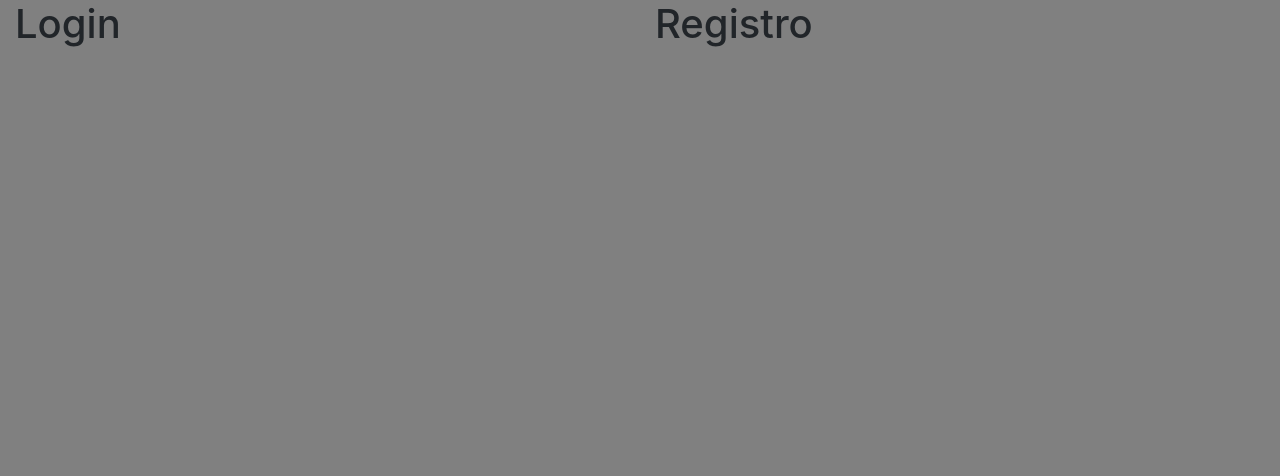
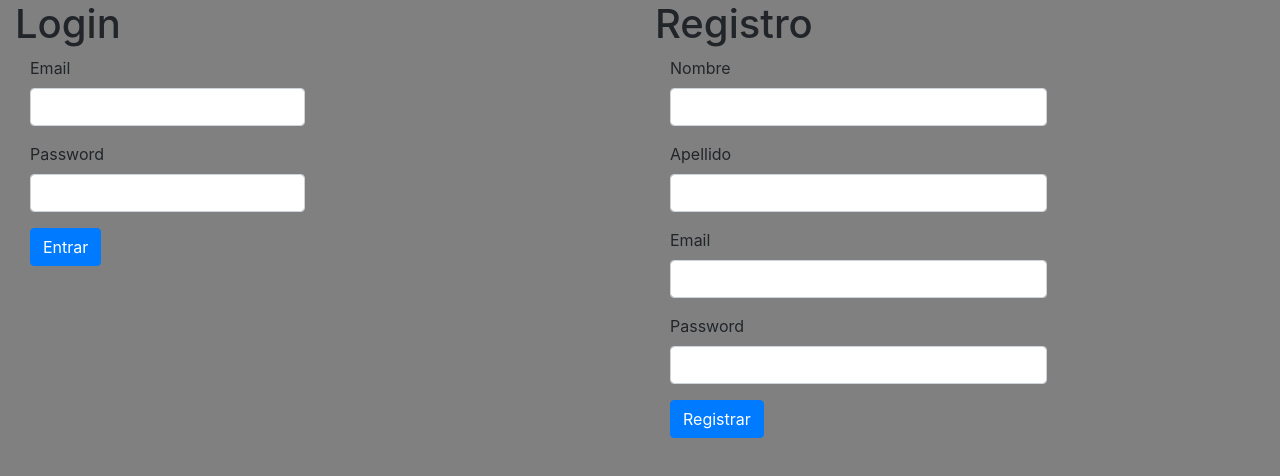
Before and after one commit to RgmDev/music-app, an Angular app in the folder client/: page / in a window 1280 px wide. Shown: the top 476 px of the page. Built offline with nearby package versions, Linux system fonts and the light colour scheme.

Commit message:
front - login y registro

```diff
--- a/client/src/app/app.component.html
+++ b/client/src/app/app.component.html
@@ -6,15 +6,79 @@
 
 <div *ngIf='identity' class='navigation col-lg-12'>
   <p>Estas identificado en la app</p>
+  <span>
+    {{ identity.name }} {{ identity.surname }}
+  </span>
+  <span class="btn btn-warning" (click)="logOut()">
+    Cerrar sesión
+  </span>
 </div>
 
-<div class="container-fluid">
+<div *ngIf="!identity" class="container-fluid">
   <div class="row">
     <div class="col-lg-6">
       <h1>Login</h1>
+      <div *ngIf="errorMessage">
+        <div class="alert alert-warning" role="alert">
+          <strong>Error:</strong> {{ errorMessage }}
+        </div>
+      </div>
+      <form #loginForm="ngForm" (ngSubmit)="onSubmit()" class="col-md-6">
+        <p>
+          <label>Email</label>
+          <input type="email" #email="ngModel" name="email" [(ngModel)]="user.email" class="form-control" required>
+          <span *ngIf="!email.valid && email.touched">
+            El campo email es obligatorio
+          </span>
+        </p>
+        <p>
+          <label>Password</label>
+          <input type="password" #password="ngModel" name="password" [(ngModel)]="user.password" class="form-control" required>
+          <span *ngIf="!password.valid && password.touched">
+            El campo password es obligatorio
+          </span>
+        </p>
+        <input type="submit" value="Entrar" class="btn btn-primary">
+      </form>
     </div>
     <div class="col-lg-6">
       <h1>Registro</h1>
+      <div *ngIf="alertRegister">
+        <div class="alert alert-info" role="alert">
+          {{ alertRegister }}
+        </div>
+      </div>
+      <form #registerForm="ngForm" (submit)="onSubmitRegister()" class="col-md-8">
+        <p>
+          <label>Nombre</label>
+          <input type="text" #name="ngModel" name ="name" [(ngModel)]="user_register.name" class="form-control" required>
+          <span *ngIf="!name.valid && name.touched">
+            El campo nombre es obligatorio
+          </span>
+        </p>
+        <p>
+          <label>Apellido</label>
+          <input type="text" #surname="ngModel" name ="surname" [(ngModel)]="user_register.surname" class="form-control" required>
+          <span *ngIf="!surname.valid && surname.touched">
+            El campo apellidos es obligatorio
+          </span>
+        </p>
+        <p>
+          <label>Email</label>
+          <input type="text" #email="ngModel" name ="email" [(ngModel)]="user_register.email" class="form-control" required>
+          <span *ngIf="!email.valid && email.touched">
+            El campo email es obligatorio
+          </span>
+        </p>
+        <p>
+          <label>Password</label>
+          <input type="password" #password="ngModel" name ="password" [(ngModel)]="user_register.password" class="form-control" required>
+          <span *ngIf="!password.valid && password.touched">
+            El campo contraseña es obligatorio
+          </span>
+        </p>
+        <input type="submit" value="Registrar" class="btn btn-primary">
+      </form>
     </div>
   </div>
 </div>
--- a/client/src/app/app.component.ts
+++ b/client/src/app/app.component.ts
@@ -1,18 +1,113 @@
-import { Component } from '@angular/core';
+import { Component, OnInit } from '@angular/core';
 import { User } from './models/user';
+import { UserService } from './services/user.services'
 
 @Component({
   selector: 'app-root',
-  templateUrl: './app.component.html'
+  templateUrl: './app.component.html',
+  providers: [
+    UserService
+  ]
 })
-export class AppComponent {
-  public title = 'Music App';
-  public user: User;
-  public identity;
-  public token;
 
-  constructor(){
-    this.user = new User('', '', '', '', '', 'ROLE_USER', '');
+export class AppComponent implements OnInit{
+  public title = 'Music App'
+  public user: User
+  public user_register: User
+  public identity
+  public token
+  public errorMessage
+  public alertRegister
+
+  constructor(private _userService: UserService){
+    this.user = new User('', '', '', '', '', 'ROLE_USER', '')
+    this.user_register = new User('', '', '', '', '', 'ROLE_USER', '')
+  }
+
+  ngOnInit(){
+    this.identity = this._userService.getIdentity()
+    this.token = this._userService.getToken()
+    console.log(this.token)
+  }
+
+  public onSubmit(){
+
+    this._userService.singup(this.user).subscribe(
+      response => {
+        let identity = response.user
+        this.identity = identity
+        if(!this.identity._id){
+          alert("El usuario no esta correctamente identificado")
+        }else{
+
+          localStorage.setItem('identity', JSON.stringify(identity))
+
+          this._userService.singup(this.user, true).subscribe(
+            response => {
+              let token = response.token
+              this.token = token
+              if(this.token.length <= 0){
+                alert("El token no se ha generado")
+              }else{
+                localStorage.setItem('token', JSON.stringify(token))
+                this.user = new User('', '', '', '', '', 'ROLE_USER', '')
+              }
+
+            },
+            error => {
+              let errorMessage = <any>error
+              if(errorMessage != null){
+                var body = JSON.parse(error._body)
+                this.errorMessage = body.message
+                console.log(error)
+              }
+            }
+          )
+
+
+        }
+      },
+      error => {
+        let errorMessage = <any>error
+        if(errorMessage != null){
+          var body = JSON.parse(error._body)
+          this.errorMessage = body.message
+          console.log(error)
+        }
+      }
+    )
+
+  }
+
+  public logOut(){
+    localStorage.removeItem('identity')
+    localStorage.removeItem('token')
+    localStorage.clear();
+    this.identity = null
+    this.token = null
+  }
+
+  onSubmitRegister(){
+    this._userService.register(this.user_register).subscribe(
+      response => {
+        let user = response.user
+        this.user_register = user
+        if(!user._id){
+          this.alertRegister = 'Error al registrarse'
+        }else{
+          this.alertRegister = 'El registro se ha realizado correctamente ('+this.user_register.email+')'
+          this.user_register = new User('', '', '', '', '', 'ROLE_USER', '')
+        }
+      },
+      error => {
+        let errorMessage = <any>error
+        if(errorMessage != null){
+          var body = JSON.parse(error._body)
+          this.alertRegister = body.message
+          console.log(error)
+        }
+      }
+    )
   }
 
 }
--- /dev/null
+++ b/client/src/app/services/global.ts
@@ -0,0 +1,3 @@
+export var GLOBAL = {
+  url: 'http://localhost:3977/api/'
+}
--- /dev/null
+++ b/client/src/app/services/user.services.ts
@@ -0,0 +1,64 @@
+import { Injectable } from '@angular/core'
+import {Http, Response, Headers} from '@angular/http'
+import 'rxjs/add/operator/map'
+import { Observable } from 'rxjs/Observable'
+import { GLOBAL } from './global'
+import { getHashes } from 'crypto'
+
+@Injectable()
+export class UserService{
+
+  public url: string
+  public identity: string
+  public token: string
+
+  constructor(private _http: Http){
+    this.url = GLOBAL.url
+  }
+
+  singup(user_to_login, gethash = null){
+
+    if(gethash != null){
+      user_to_login.getHash = gethash
+    }
+
+    let json = JSON.stringify(user_to_login)
+    let params = json
+    let headers = new Headers({'Content-Type': 'application/json'})
+
+    return this._http.post(this.url+'login', params, {headers: headers})
+      .map(res => res.json())
+
+  }
+
+  register(user_to_register){
+    let json = JSON.stringify(user_to_register)
+    let params = json
+    let headers = new Headers({'Content-Type': 'application/json'})
+
+    return this._http.post(this.url+'saveUser', params, {headers: headers})
+      .map(res => res.json())
+  }
+
+  getIdentity(){
+    let identity = JSON.parse(localStorage.getItem('identity'))
+    if(identity != undefined){
+      this.identity = identity
+    }else{
+      this.identity = null
+    }
+    return this.identity
+  }
+
+  getToken(){
+    let token = localStorage.getItem('token')
+    if(token != undefined){
+      this.token = token
+    }else{
+      this.token = null
+    }
+    return this.token
+  }
+
+
+}
```
Also changed, not shown: 2 other files (tests, documents, lock files or other folders).
